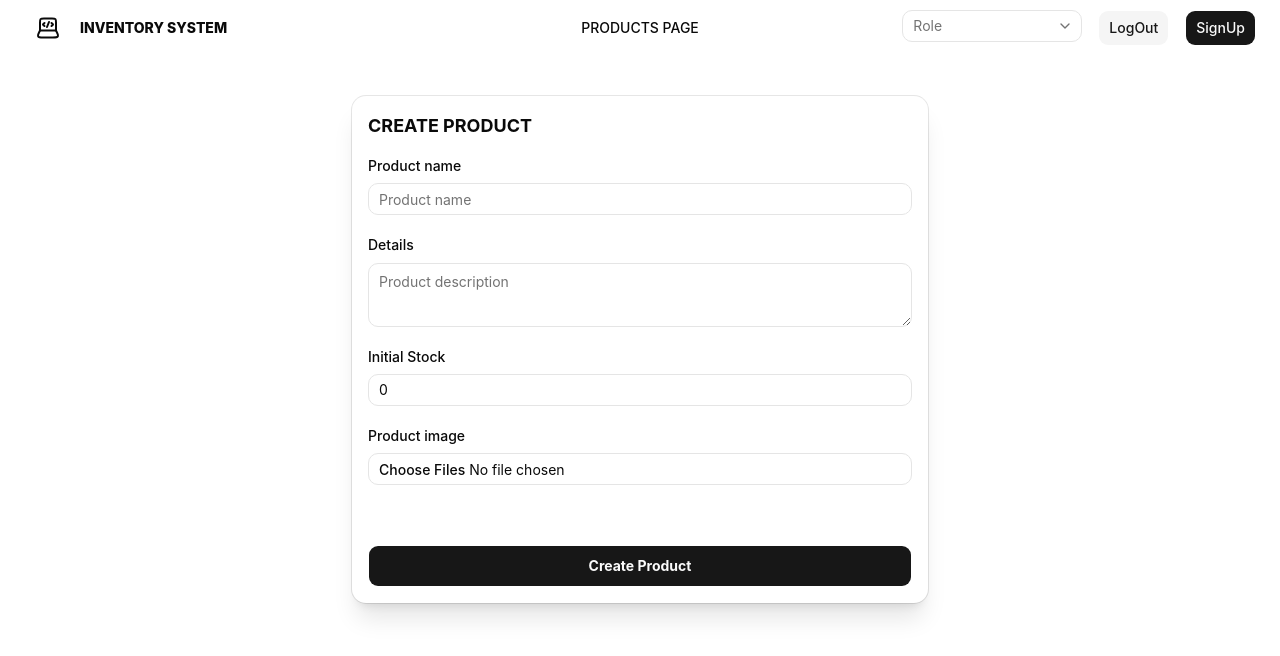
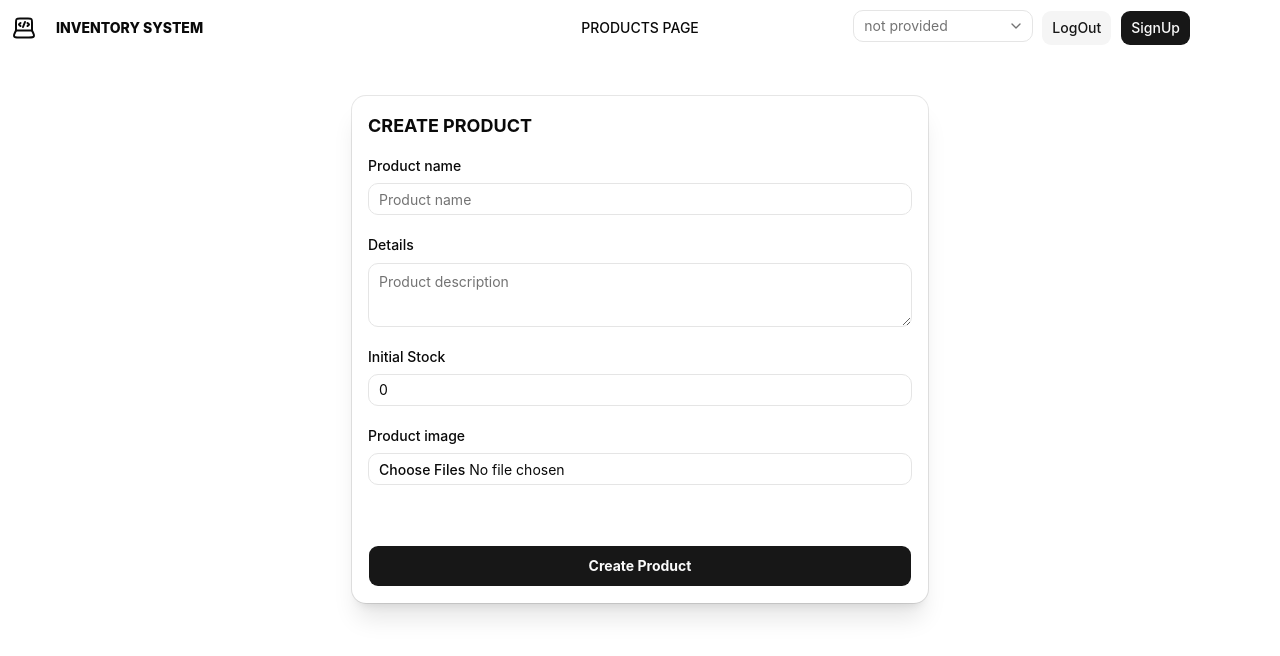
Before and after one commit to fliflu007/current-project, a Next.js app: page /products/new in a window 1280 px wide. Shown: the top 656 px of the page. Built offline with nearby package versions, Linux system fonts and the light colour scheme.

Commit message:
feat: add responsive navbar with user role display

```diff
--- a/components/navigation/navbar.tsx
+++ b/components/navigation/navbar.tsx
@@ -15,27 +15,26 @@ import {
   SelectValue,
 } from "@/components/ui/select";
 import { Button } from "../ui/button";
-import AccountMenu from "@/components/navigation/account-menu";
 
 const items = [
   { value: "admin", label: "admin" },
-  { value: "editor", label: "editor" },
+  { value: "staff", label: "staff" },
   { value: "viewer", label: "viewer" },
 ];
 
 export default function Navbar({
-  isLoggedIn = true,
+  role = "not provided",
 }: {
-  isLoggedIn?: boolean;
+  role?: "admin" | "staff" | "viewer" | "not provided";
 }) {
   // todo adjust the Nav according to isLoggedIn
 
   const [showMobileNav, setMobileNav] = useState(false);
 
   return (
-    <nav className="relative h-14">
+    <nav className="sticky top-0 z-50 h-14 bg-white">
       {/* Desktop */}
-      <div className="container mx-auto grid h-full grid-cols-2 items-center px-6 sm:grid-cols-3">
+      <div className="container mx-auto grid h-full grid-cols-3 items-center">
         <div className="navbar-brand flex items-center gap-5 p-3">
           <Image
             src="/logo.svg"
@@ -53,15 +52,11 @@ export default function Navbar({
             PRODUCTS PAGE
           </div>
         </Link>
-        <AccountMenu
-          items={items}
-          className="ml-auto hidden sm:block lg:hidden"
-        />
 
-        <div className="right_side_block ml-auto hidden gap-4 lg:flex">
+        <div className="right_side_block hidden md:flex gap-2">
           <Select items={items}>
             <SelectTrigger className="w-45">
-              <SelectValue placeholder="Role" />
+              <SelectValue placeholder={role} />
             </SelectTrigger>
 
             <SelectContent>
@@ -90,23 +85,17 @@ export default function Navbar({
           }}
           variant="ghost"
           size="icon"
-          className="ml-auto hover:bg-accent sm:hidden"
+          className="ml-auto hover:bg-accent md:hidden"
         >
           <Menu />
         </Button>
       </div>
-
-      {/* Mobile menu */}
       {showMobileNav && (
-        <div className="absolute left-0 top-14 z-50 h-[calc(100vh-3.5rem)] w-full bg-background sm:hidden">
+        <div className="absolute left-0 top-14 z-50 h-[calc(100vh-3.5rem)] w-full bg-background md:hidden">
           <div className="grid h-52 grid-rows-4 items-center justify-items-center">
-            <p className="flex h-full w-full items-center justify-center text-center hover:bg-accent">
-              PRODUCT PAGE
-            </p>
-
             <Select items={items}>
               <SelectTrigger className="w-45">
-                <SelectValue placeholder="Role" />
+                <SelectValue placeholder={role} />
               </SelectTrigger>
 
               <SelectContent>
```
